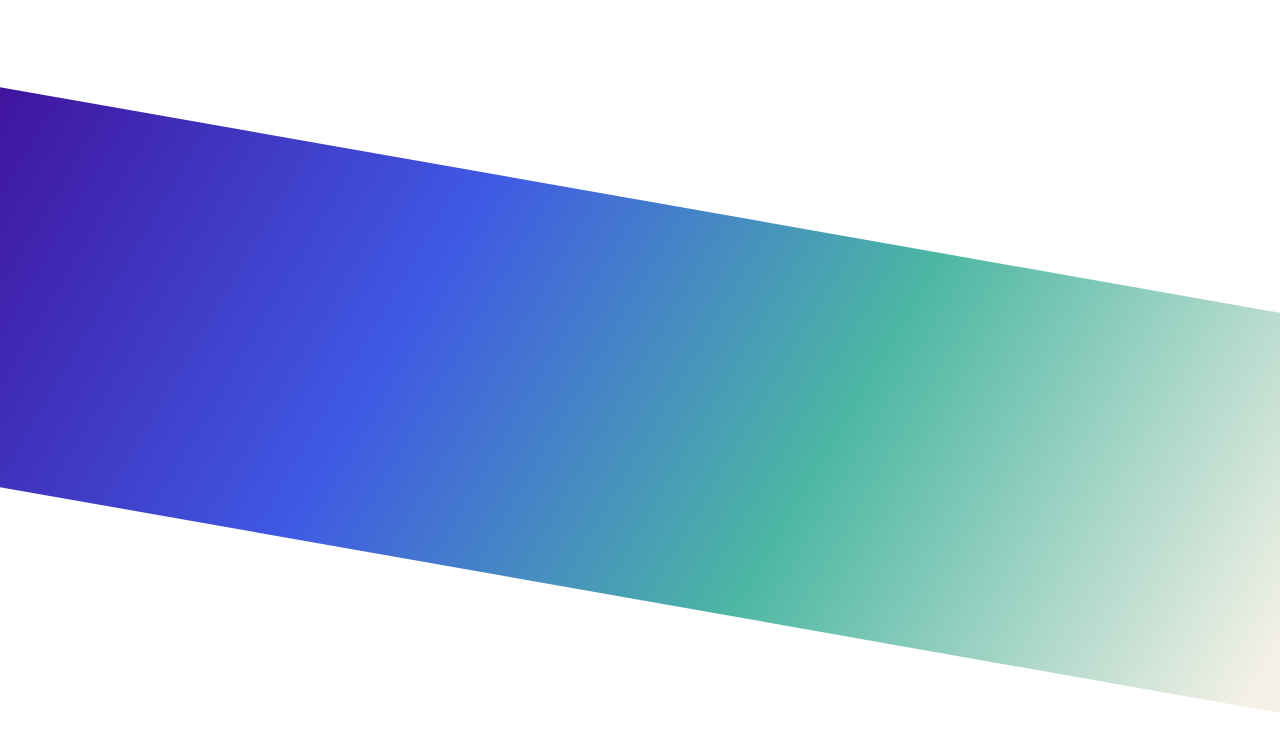
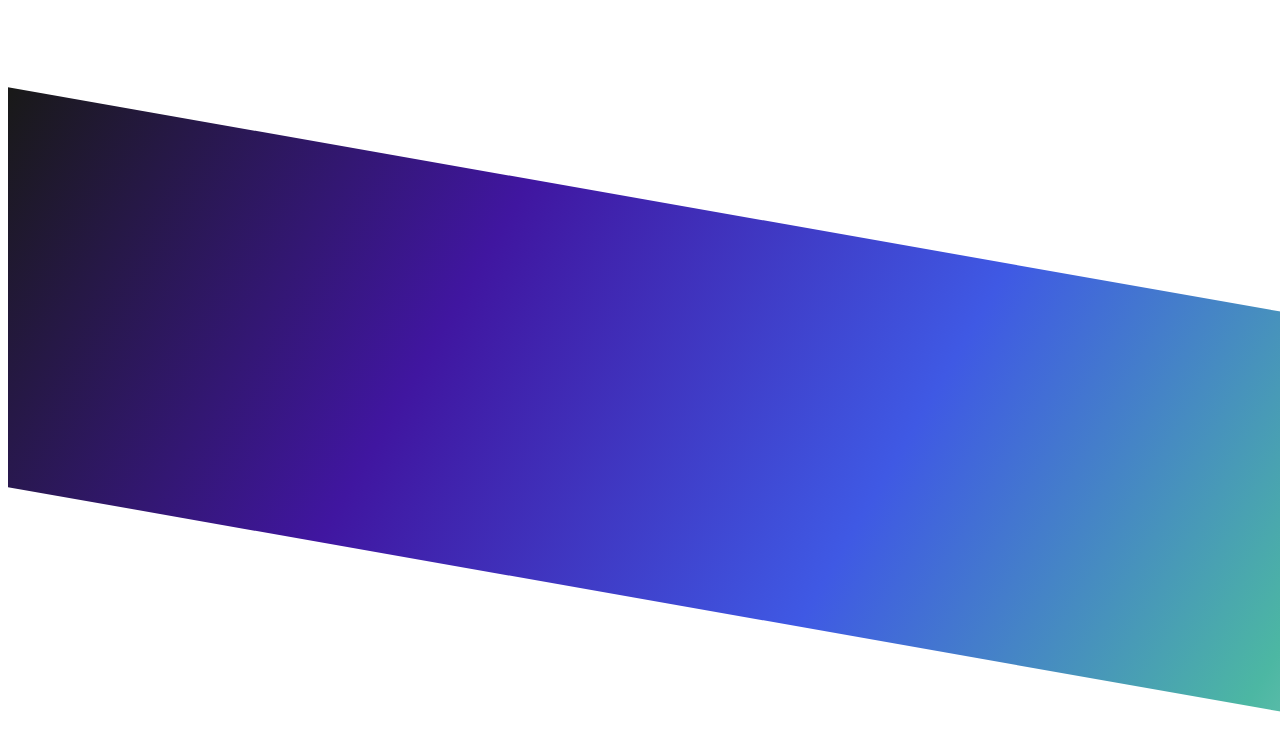
Before and after one commit to willashe/willashe.github.io, a Next.js app: page /test in a window 1280 px wide. Before the commit this address had no page. Shown: the top 750 px of the page. Built offline with nearby package versions, Linux system fonts and the light colour scheme.

Commit message:
reorg pages/layouts

```diff
--- a/src/app/layout.tsx
+++ b/src/app/(default)/layout.tsx
@@ -3,7 +3,7 @@ import type { Metadata } from 'next';
 import { Assistant } from 'next/font/google';
 import { ReactNode } from 'react';
 
-import './globals.css';
+import '../globals.css';
 
 const inter = Assistant({ subsets: ['latin'] });
 
--- /dev/null
+++ b/src/app/(test)/test/layout.tsx
@@ -0,0 +1,17 @@
+import BannerBg from '@/components/BannerBg';
+import type { Metadata } from 'next';
+
+export const metadata: Metadata = {
+  title: '*TEST* Will Ashe',
+  description: 'Will Ashe - Software Engineer - Austin, TX',
+};
+
+export default function RootLayout() {
+  return (
+    <html lang="en">
+      <body>
+        <BannerBg />
+      </body>
+    </html>
+  );
+}
--- a/src/app/globals.css
+++ b/src/app/globals.css
@@ -48,12 +48,6 @@ a {
   }
   &:active {
     color: var(--content);
-  }
-}
-
-@media (prefers-color-scheme: dark) {
-  html {
-    color-scheme: dark;
   }
 }
 
--- a/src/components/BannerBg.tsx
+++ b/src/components/BannerBg.tsx
@@ -1,7 +1,43 @@
 'use client';
+
+import { useEffect, useState } from 'react';
 
 import styles from './components.module.css';
 
 export default function BannerBg() {
-  return <div className={styles['banner-bg']} />;
+  const [orientation, setOrientation] = useState<{
+    x: number;
+    y: number;
+  } | null>();
+
+  useEffect(() => {
+    // TODO: debounce
+    const handleOrientation = (event: DeviceOrientationEvent) => {
+      let x = event.beta || 0; // -180 - 180
+      let y = event.gamma || 0; // -90 - 90
+
+      setOrientation({ x, y });
+    };
+
+    window.addEventListener('deviceorientation', handleOrientation);
+
+    return () => {
+      window.addEventListener('deviceorientation', handleOrientation);
+    };
+  }, []);
+
+  return (
+    <>
+      <div
+        className={styles['banner-bg']}
+        style={{
+          animation: orientation ? 'none' : undefined,
+          backgroundPositionX: orientation
+            ? `${Math.round((orientation.y + 45) * (100 / 90))}%`
+            : undefined,
+        }}
+      />
+      <div>{orientation ? orientation.y : null}</div>
+    </>
+  );
 }
```
Also changed, not shown: src/components/ThreeJsTest.tsx (added, +15 -0 lines), src/hooks/useDebounce.ts (added, +19 -0 lines), src/app/(default)/page.module.css (renamed from src/app/page.module.css), src/app/(default)/page.tsx (renamed from src/app/page.tsx), src/app/(test)/test/page.module.css (renamed from src/app/test-home/page.module.css), src/app/(test)/test/page.tsx (renamed from src/app/test-home/page.tsx).
